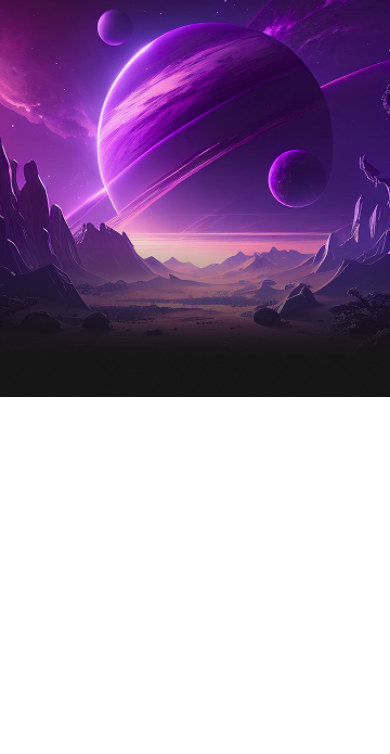
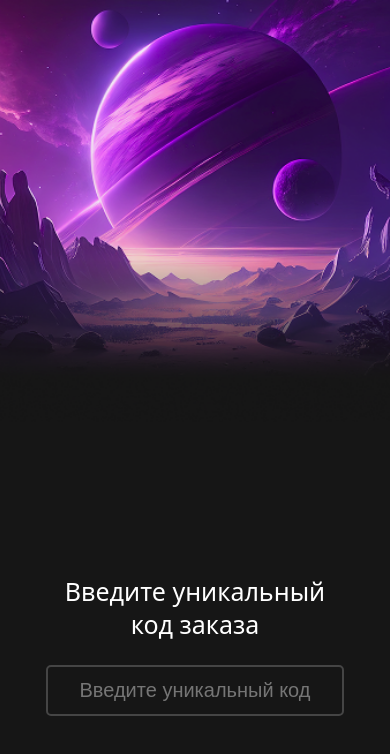
Before and after one commit to Makus14/buying-games, a React (Vite) app: page / in a window 390 px wide. Shown: the top 754 px of the page. Built offline with nearby package versions, Linux system fonts and the light colour scheme.

Commit message:
position image, boxInfo, textInput, title

```diff
--- a/src/components/SearchGame/SearchGame.module.css
+++ b/src/components/SearchGame/SearchGame.module.css
@@ -1,3 +1,12 @@
+.container {
+  width: 100vw;
+  height: 100vh;
+  display: flex;
+  justify-content: center;
+  align-items: center;
+  position: relative;
+}
+
 .backgroundImage {
   background-image: url("/mainBackground.png");
   background-size: cover;
@@ -5,12 +14,66 @@
   background-repeat: no-repeat;
   width: 100vw;
   height: 100vh;
+  position: relative;
+  display: flex;
+  justify-content: center;
+  align-items: center;
+}
+
+.boxInfo {
+  background-color: #161616;
+  width: 380px;
+  height: 420px;
+  position: absolute;
+  border-radius: 10px;
+  display: flex;
+  flex-direction: column;
+  justify-content: center;
+  align-items: center;
+}
+
+.title {
+  color: white;
+  width: 290px;
+  text-align: center;
+  font-weight: 500;
+  font-size: 25px;
+  line-height: 130%;
+  letter-spacing: 0;
+}
+
+.textInput {
+  width: 290px;
+  height: 45px;
+  color: white;
+  font-weight: 500;
+  font-size: 20px;
+  background: #161616;
+  border: 2px solid #454545;
+  border-radius: 5px;
+  text-align: center;
 }
 
 @media (max-width: 768px) {
+  .container {
+    flex-direction: column;
+    justify-content: flex-start;
+    align-items: stretch;
+  }
+
   .backgroundImage {
     background-image: url("/ggg.png");
-    background-size: contain;
-    background-position: top;
+    background-size: cover;
+    background-position: center;
+    background-repeat: no-repeat;
+    height: 50vh;
+  }
+
+  .boxInfo {
+    width: 100%;
+    height: 50vh;
+    position: static;
+    border-radius: 0;
+    box-shadow: 0px -30px 30px rgba(0, 0, 0, 0.9);
   }
 }
--- a/src/components/SearchGame/SearchGame.tsx
+++ b/src/components/SearchGame/SearchGame.tsx
@@ -2,9 +2,16 @@ import classes from "./SearchGame.module.css";
 
 const SearchGame = () => {
   return (
-    <>
+    <div className={classes.container}>
       <div className={classes.backgroundImage}></div>
-    </>
+      <div className={classes.boxInfo}>
+        <p className={classes.title}>Введите уникальный код заказа</p>
+        <input
+          className={classes.textInput}
+          placeholder="Введите уникальный код"
+        />
+      </div>
+    </div>
   );
 };
 
```
